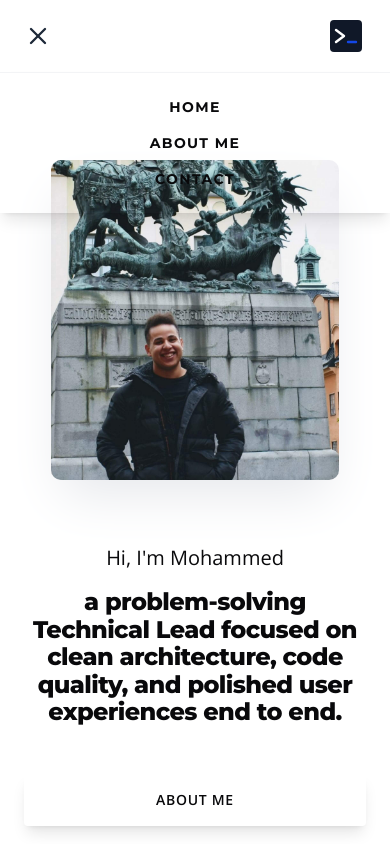
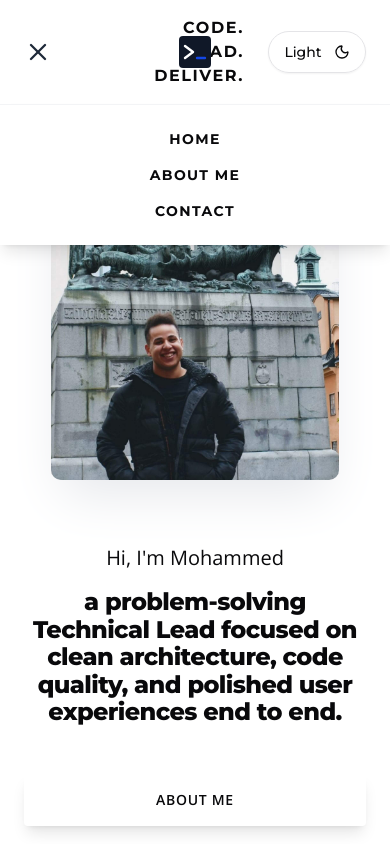
Before and after one commit to MohammadMahmoud/portfolio, a Next.js app: page / in a window 390 px wide. Both pictures are taken after a click on the button 38 px from the left and 36 px from the top of the page. Shown: the top 844 px of the page. Built offline with nearby package versions, Linux system fonts and the light colour scheme.

Commit message:
Changing log :
- fix dark and light theme text
- fix header background in mobile
- fix header not showing all elements
- about me picture increase hight

```diff
--- a/src/app/hooks/theme-toggle.tsx
+++ b/src/app/hooks/theme-toggle.tsx
@@ -19,16 +19,16 @@ const ThemeToggle = () => {
       variant='outline'
       size='icon'
       onClick={() => setTheme(resolvedTheme === 'dark' ? 'light' : 'dark')}
-      className='z-50 flex items-center justify-center rounded-full bg-background/80 px-12 py-5 backdrop-blur-sm transition-all text-sm font-medium'
+      className='z-50 flex items-center justify-center rounded-full bg-background/80 px-12 py-5 backdrop-blur-sm transition-all text-sm font-medium cursor-pointer'
     >
       {resolvedTheme === 'dark' ? (
         <>
-          Light
+          Dark
           <Sun className='h-5 w-5 ml-1' />
         </>
       ) : (
         <>
-          Dark
+          Light
           <Moon className='h-5 w-5 ml-1' />
         </>
       )}
--- a/src/components/organisms/header.tsx
+++ b/src/components/organisms/header.tsx
@@ -28,7 +28,7 @@ const Header = () => {
       } bg-background`}
     >
       <div className='max-w-7xl mx-auto px-6 lg:px-12'>
-        <div className='grid grid-cols-2 md:grid-cols-3 items-center'>
+        <div className='grid grid-cols-3 md:grid-cols-3 items-center'>
           <div className='hidden md:flex items-center space-x-6 lg:space-x-8 justify-start'>
             {navLinks.map((link) => (
               <Link
@@ -50,14 +50,14 @@ const Header = () => {
             </button>
           </div>
 
-          <div className='flex justify-end md:justify-center'>
+          <div className='flex  justify-center'>
             <Link href='/' className='relative block'>
               <LogoTerminal />
             </Link>
           </div>
 
-          <div className='hidden md:flex items-center space-x-6 lg:space-x-8 justify-end'>
-            <span className='text-right font-bold tracking-widest uppercase transition-colors duration-200'>
+          <div className='flex items-center sm:space-x-0 space-x-6 lg:space-x-8 justify-end'>
+            <span className='sm:hidden md:block text-right font-bold tracking-widest uppercase transition-colors duration-200'>
               Code. Lead. Deliver.
             </span>
             <ThemeToggle />
@@ -67,7 +67,7 @@ const Header = () => {
 
       {isOpen && (
         <div className='md:hidden border-t border-gray-100 absolute w-full left-0 top-full shadow-lg'>
-          <div className='flex flex-col p-6 space-y-4 text-center'>
+          <div className='flex flex-col p-6 space-y-4 text-center bg-background'>
             {navLinks.map((link) => (
               <Link
                 key={link.name}
--- a/src/components/pages/about.tsx
+++ b/src/components/pages/about.tsx
@@ -17,7 +17,7 @@ export default function About() {
 
         <div className='flex flex-col md:flex-row gap-12 items-start'>
           <div className='w-full md:w-1/3 flex justify-center md:justify-start'>
-            <div className='relative w-72 h-80 md:w-full md:h-[500px] rounded-xl overflow-hidden shadow-2xl shadow-gray-200'>
+            <div className='relative w-72 h-80 md:w-full md:h-[600px] rounded-xl overflow-hidden shadow-2xl shadow-gray-200'>
               <Image
                 src={MyPicture}
                 alt='Mohammed Profile'
```
